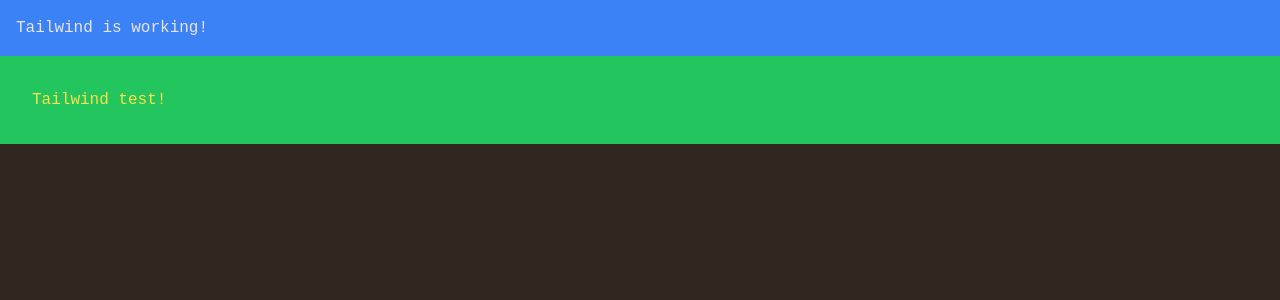
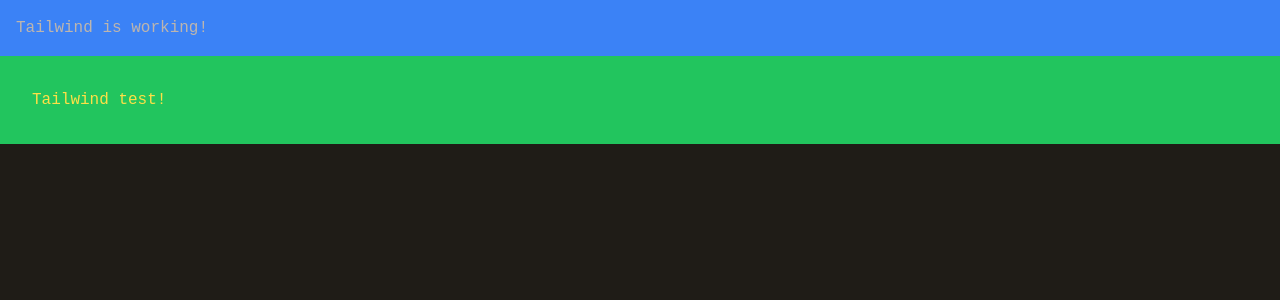
Before and after one commit to tanmaygupta100/SoundShape-RemixTool, a React (Create React App) app: page / in a window 1280 px wide. Shown: the top 300 px of the page. Built offline with nearby package versions, Linux system fonts and the light colour scheme.

Commit message:
SDSH-6: Dark brown theme

```diff
--- a/tailwind.config.js
+++ b/tailwind.config.js
@@ -10,10 +10,10 @@ module.exports = {
   theme: {
     extend: {
       colors: { // Added new theme.extend.colors section for custom colours.
-        cusBg: '#504336',
-        cusAppBg: '#302820',
-        cusTxt: '#eae4df',
-        cusBrdr: '#a18065',
+        cusBg: '#3d372c',
+        cusAppBg: '#1f1c17',
+        cusTxt: '#bdb5ae',
+        cusBrdr: '#8c826f',
         cusSldr: '#343739',
       },
       boxShadow: {
```
